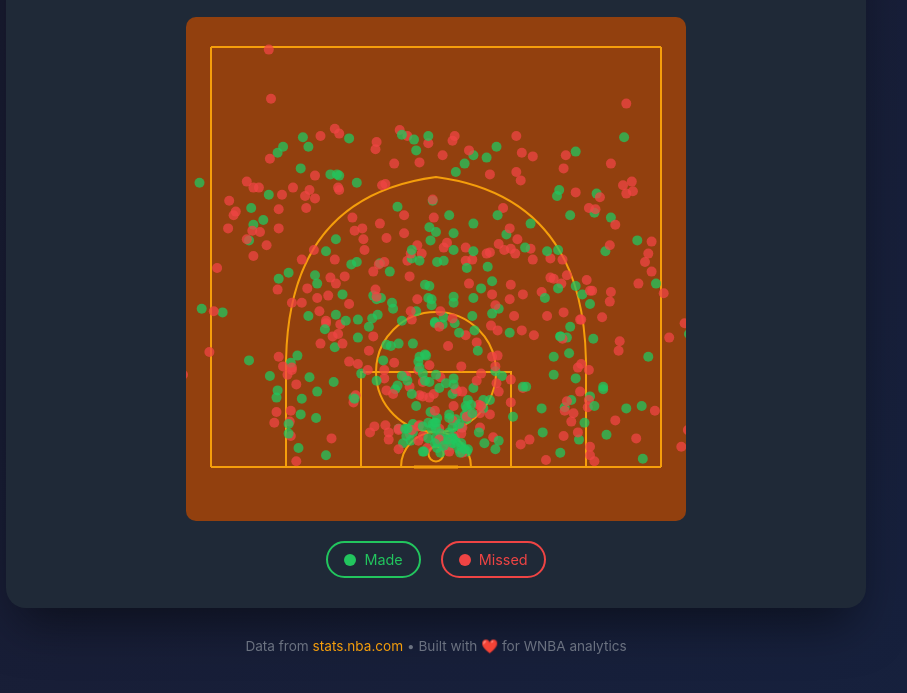
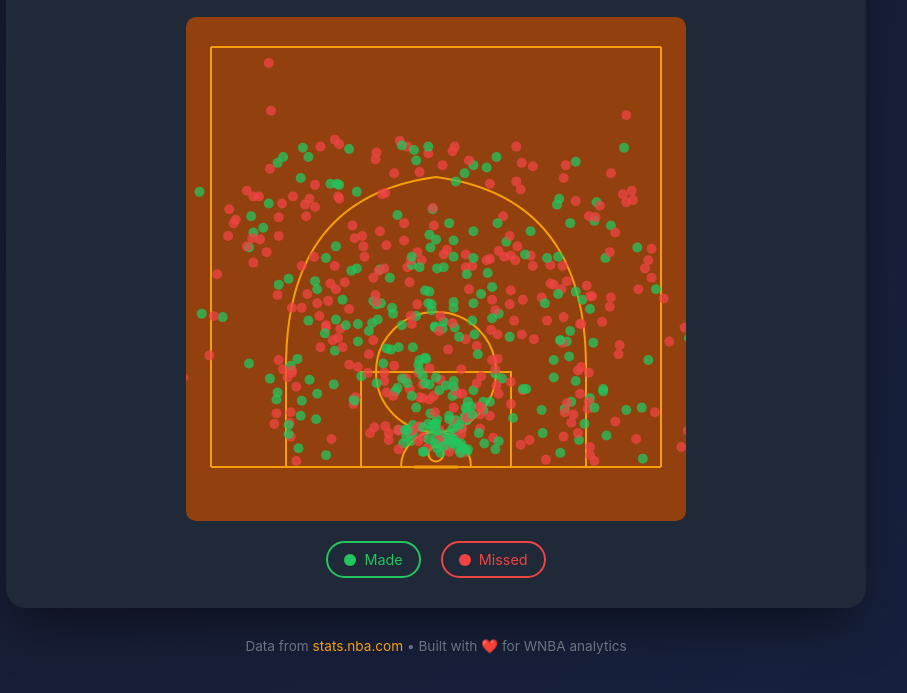
Before and after one commit to keerthi-manur/WNBA_Shot_Charts, a plain HTML site: page index.html in a window 1280 px wide. Shown: the part 405-1098 px from the top of the page, without its empty margins (204-1111 px from the left). Drawn offline with Linux system fonts and the light colour scheme.

Commit message:
Adjust y-coordinate calculation for shots

```diff
--- a/index.html
+++ b/index.html
@@ -377,7 +377,7 @@
       shots.forEach((shot) => {
         // Spread shots out more aggressively
         const x = 250 + (shot.LOC_X * 1.1);
-        const y = 437 - (shot.LOC_Y * 1.2);
+        const y = 437 - (shot.LOC_Y * 1.16);
 
         const circle = document.createElementNS('http://www.w3.org/2000/svg', 'circle');
         circle.setAttribute('cx', x);
```
